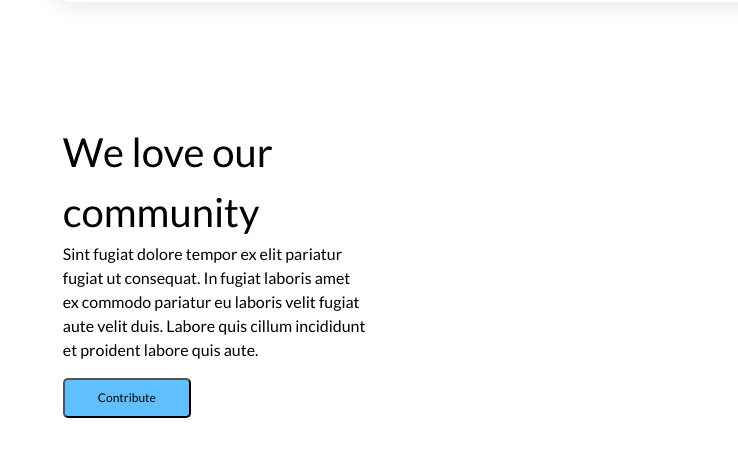
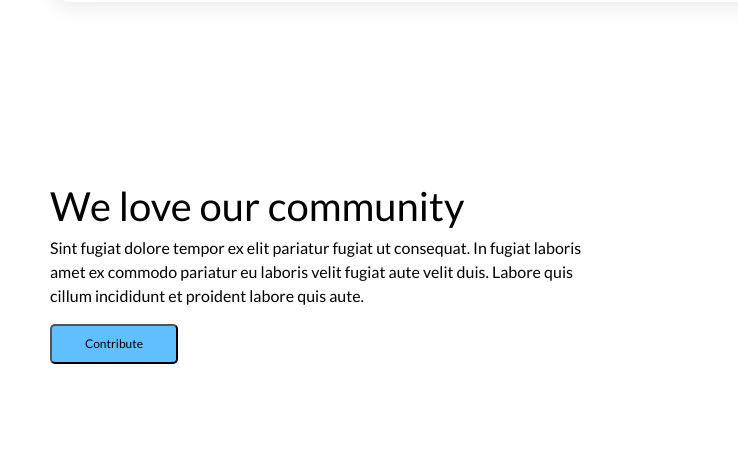
Before and after one commit to fabiomantelli/http4k, a website: page index.html in a window 1280 px wide. Shown: the part 1820-2288 px from the top of the page, 0-738 px from the left. Drawn offline with Linux system fonts and the light colour scheme; grey boxes are pictures that could not be loaded.

Commit message:
refactor: remove padding-left from community

```diff
--- a/style.css
+++ b/style.css
@@ -220,10 +220,9 @@ a:link {
 
 .love-community {
     grid-column: love-community;
-    padding: 20px;
+    padding: 20px 20px 20px 0;
     align-self: center;
     justify-self: center;
-    padding: 0 20vw 0 1vw;
 }
 
 .love-community h3 {
```
